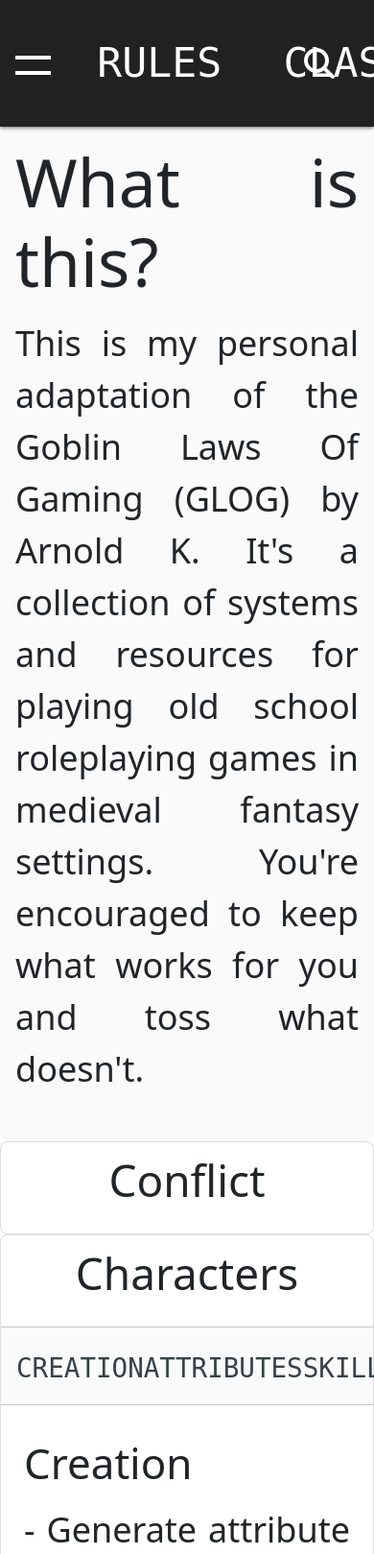
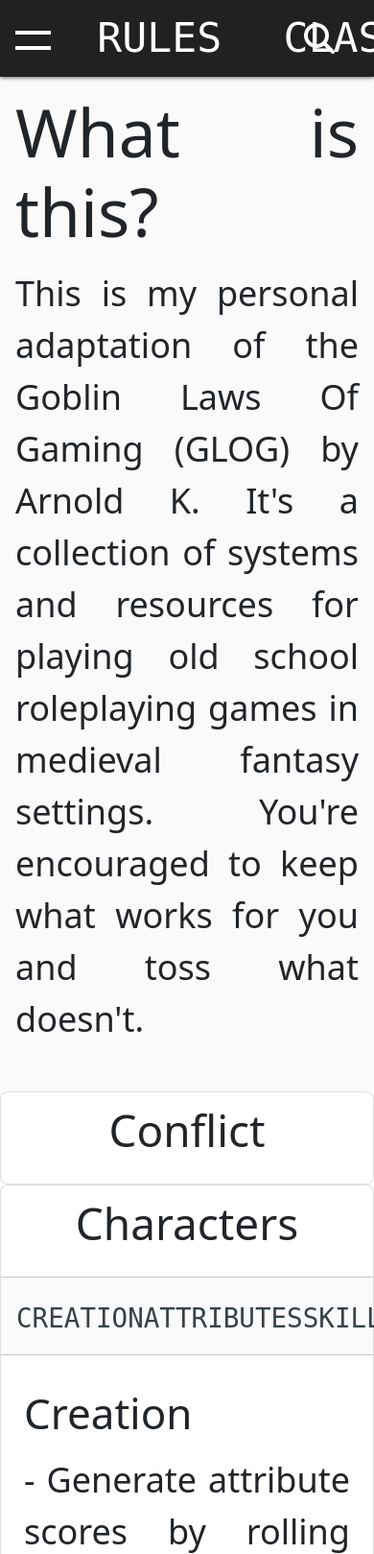
Before and after one commit to materialcontext/glog_website, a Flask app: page / in a window 390 px wide, after a click on "Characters"; the page is wider, and only the part inside the window is pictured. Shown: the top 1619 px of that part at 96% size. Run offline with Flask 2, Linux system fonts and the light colour scheme; some libraries are stand-ins or nearby versions.

Commit message:
Update styles.css

```diff
--- a/static/css/styles.css
+++ b/static/css/styles.css
@@ -48,18 +48,13 @@
   border: none;
   font-family: var(--header-font);
   font-weight: 800;
-  height: 2.5rem;
+  max-height: 2.5rem;
   padding: 12px 16px;
   transition: top 0.2s ease-in-out;
   width: 100%;
   z-index: 999;
   margin: 0;
   box-shadow: 0 2px 4px rgb(0 0 0 / 50%);
-}
-
-.nav-up {
-    box-shadow: 0px 1px 4px #666;
-    top: -2.5rem;
 }
 
 .nav-link {
@@ -226,7 +221,7 @@
 }
 
 .titles-nav-up {
-    top: -2.5rem;
+    top: 0;
 }
 
 .titles {
@@ -363,3 +358,8 @@
     .top-nav > ul > li {
         padding: 0rem 1rem;
     }
+
+.nav-up {
+    box-shadow: 0px 1px 4px #666;
+    top: -2.5rem;
+}
```
